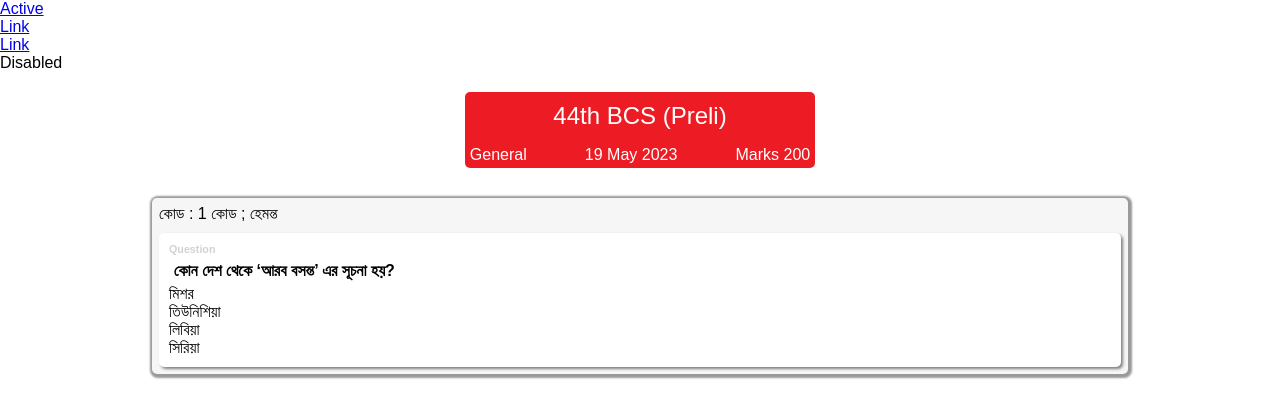
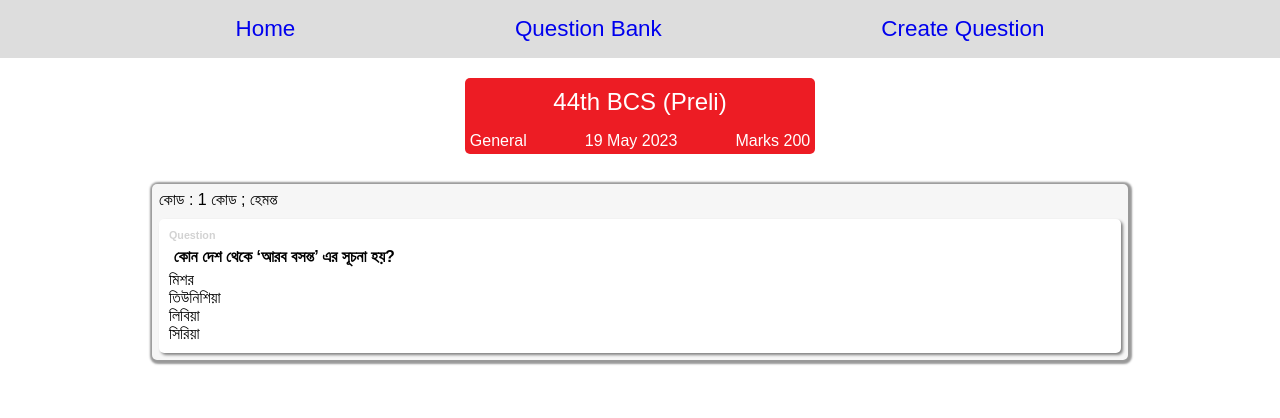
Before and after one commit to Rafi-Sharkar/React_Project, a React (Create React App) app: page / in a window 1280 px wide. Shown: the top 418 px of the page. Built offline with nearby package versions, Linux system fonts and the light colour scheme; a web font is replaced by a local one.

Commit message:
Add nav bar

```diff
--- a/src/Components/Navbar.css
+++ b/src/Components/Navbar.css
@@ -1,3 +1,13 @@
 .Navbody{
-    back
+    background-color: #DDD;
+    padding: 1rem;
 }
+.Navbody ul {
+    display: flex;
+    justify-content: space-evenly;
+    list-style: none;
+}
+.Navbody ul li a{
+    text-decoration: none;
+    font-size: 1.4rem;
+}
--- a/src/Components/Navbar.js
+++ b/src/Components/Navbar.js
@@ -1,20 +1,18 @@
 import React from 'react'
+import './Navbar.css'
 
 export default function Navbar() {
   return (
     <div className='Navbody'>
 <ul class="nav justify-content-center">
   <li class="nav-item">
-    <a class="nav-link active" aria-current="page" href="#">Active</a>
+    <a class="nav-link active" aria-current="page" href="#">Home</a>
   </li>
   <li class="nav-item">
-    <a class="nav-link" href="#">Link</a>
+    <a class="nav-link" href="#">Question Bank</a>
   </li>
   <li class="nav-item">
-    <a class="nav-link" href="#">Link</a>
-  </li>
-  <li class="nav-item">
-    <a class="nav-link disabled" aria-disabled="true">Disabled</a>
+    <a class="nav-link" href="#">Create Question</a>
   </li>
 </ul>
     </div>
```
